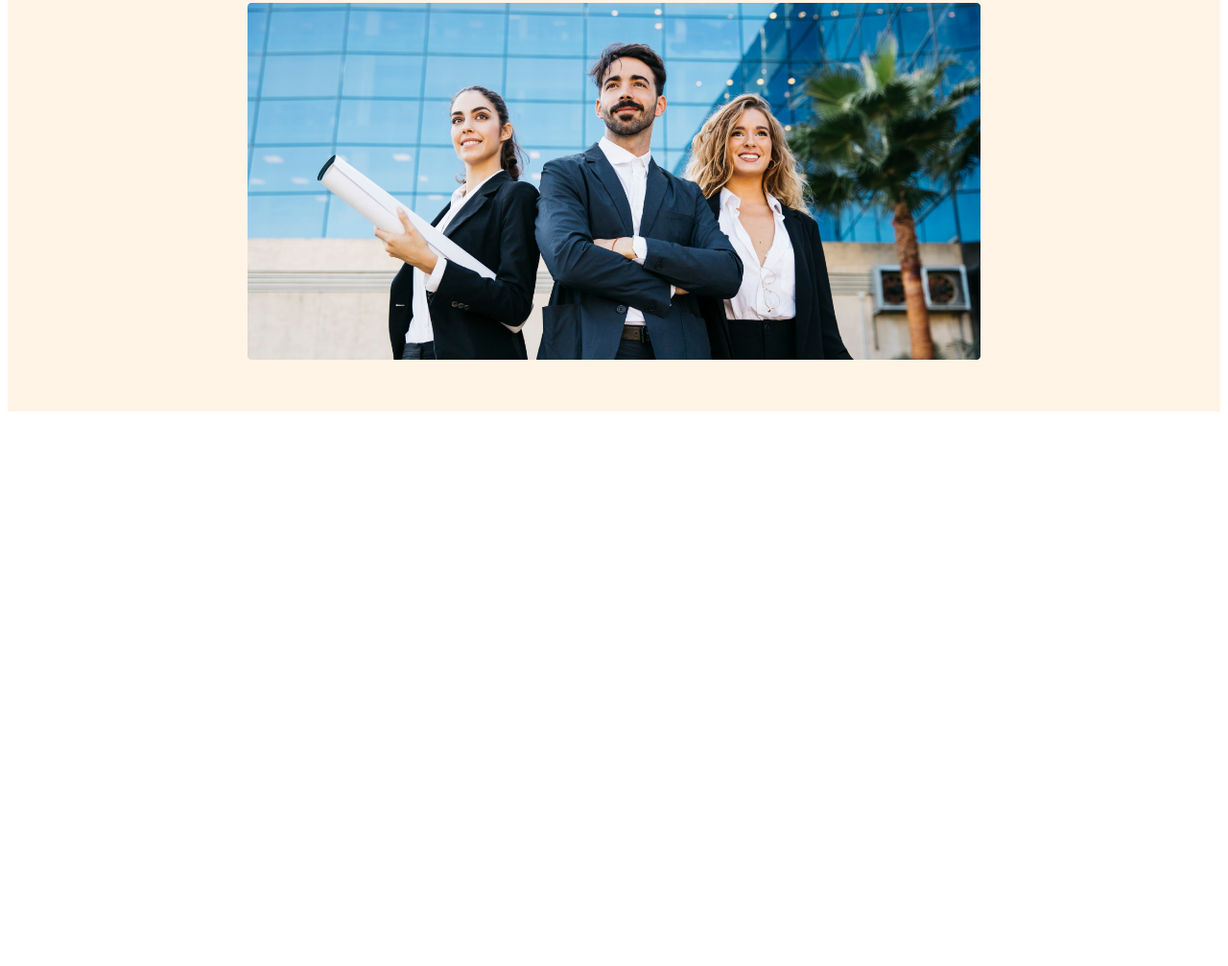
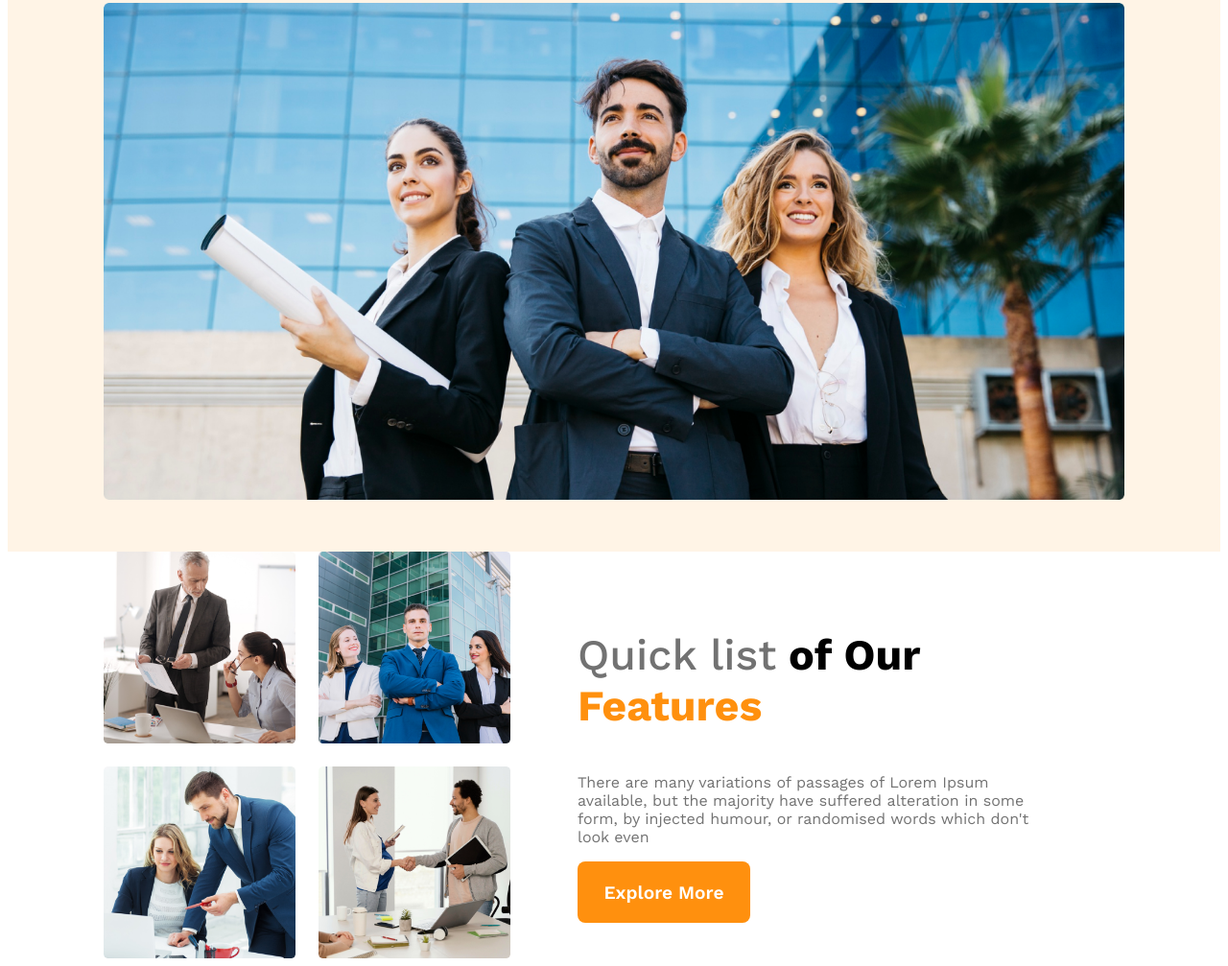
Before and after one commit to Horidas-Roy/G3-Architect-Website, a plain HTML site: page index.html in a window 1280 px wide. Shown: the part 573-1580 px from the top of the page at 96% size. Before the commit the page ends 1010 px from the top, so only its background shows below. Drawn offline with nearby package versions, Linux system fonts and the light colour scheme.

Commit message:
team section is finished with responsive

```diff
--- a/index.html
+++ b/index.html
@@ -21,7 +21,7 @@
      <div class="banner">
         <div class="banner-content">
             <h1 class="banner-tittle">Brand New Group of Architects</h1>
-        <p class="banner-description">There are many variations of passages of Lorem Ipsum available, but the majority have suffered alteration in some form, by injected humour, or randomised words which don't look even</p>
+        <p class="section-description">There are many variations of passages of Lorem Ipsum available, but the majority have suffered alteration in some form, by injected humour, or randomised words which don't look even</p>
         <button class="btn-primary">Explore More</button>
         </div>
         <img src="./images/banner.png" alt="">
@@ -29,7 +29,20 @@
     </header>
     <!-- main section -->
     <main>
-
+        <!-- team section -->
+<section class="team-container">
+    <div class="team-img-container">
+<img src="./images/team1.png" alt="">
+<img src="./images/team2.png" alt="">
+<img src="./images/team3.png" alt="">
+<img src="./images/team4.png" alt="">
+    </div>
+    <div class="team-content">
+<h3 class="team-tittle"><span class="team-quicklist">Quick list</span> <span>of Our</span> <span class="text-feature">Features</span></h3>
+<p class="section-description">There are many variations of passages of Lorem Ipsum available, but the majority have suffered alteration in some form, by injected humour, or randomised words which don't look even</p>
+<button class="btn-primary">Explore More</button>
+    </div>
+</section>
     </main>
     <!-- footer section -->
     <footer>
--- a/styles/architect.css
+++ b/styles/architect.css
@@ -1,8 +1,12 @@
 /* work sans font from google */
 @import url("https://fonts.googleapis.com/css2?family=Lato:wght@100;300;400;700;900&family=Work+Sans:wght@200;400;500;600;700;800;900&display=swap");
 
+/* shared style */
 * {
-  font-family: "Work Sans", sans-serif;
+  font-family: "Work Sans";
+}
+.section-description {
+  color: #727272;
 }
 .btn-primary {
   width: 180px;
@@ -18,7 +22,7 @@
 /* header related style */
 header {
   background: rgba(255, 144, 14, 0.1);
-  padding: 50px 250px;
+  padding: 50px 100px;
 }
 /* navbar related style */
 nav {
@@ -58,15 +62,48 @@ nav li a {
   font-size: 4rem;
   font-weight: 700;
 }
-.banner-description {
-  color: #727272;
-  font-size: 16px;
-  font-weight: 400;
-}
+
 .banner img{
   margin-top: 20px;
     width: 100%;
 
+}
+
+
+/* main section related style */
+main{
+  max-width: 1440px;
+  margin:0 auto;
+  padding: 0 100px;
+}
+/* team section related style */
+.team-container{
+  display: flex;
+  align-items: center;
+  justify-content: center;
+}
+.team-img-container{
+  display: grid;
+  grid-template-columns: repeat(2,1fr);
+  gap: 1.5rem;
+}
+.team-img-container img{
+  width: 200px;
+}
+.team-content{
+  padding-right: 70px;
+  padding-left: 70px;
+}
+.team-tittle{
+   font-size:  2.8rem;
+}
+.team-tittle .team-quicklist{
+  color:#727272;
+font-weight: 500;
+}
+.team-tittle .text-feature{
+  color:#FF900E;
+font-weight: 700;
 }
 
 /* Responsive Media Query*/
@@ -76,8 +113,16 @@ nav li a {
   header{
    padding: 10px 10px;
   }
-     nav{
+  nav,
+  .team-container{
    flex-direction: column;
+  }
+  .team-img-container{
+    grid-template-columns: 1fr;
+  }
+  .team-content{
+    padding-left: 5px;
+    padding-right: 5px;
   }
 }
 
@@ -85,10 +130,15 @@ nav li a {
 /* Medium device responsive */
 
 @media screen and (min-width:576px) and (max-width:992px){
-      nav{
+   nav,
+   .team-container{
      flex-direction: column;
    }
    header{
      padding: 20px 50px;
    }
+   .team-content{
+    padding-left: 5px;
+    padding-right: 5px;
   }
+}
```
Lines whose indentation alone changed are shown as unchanged.
